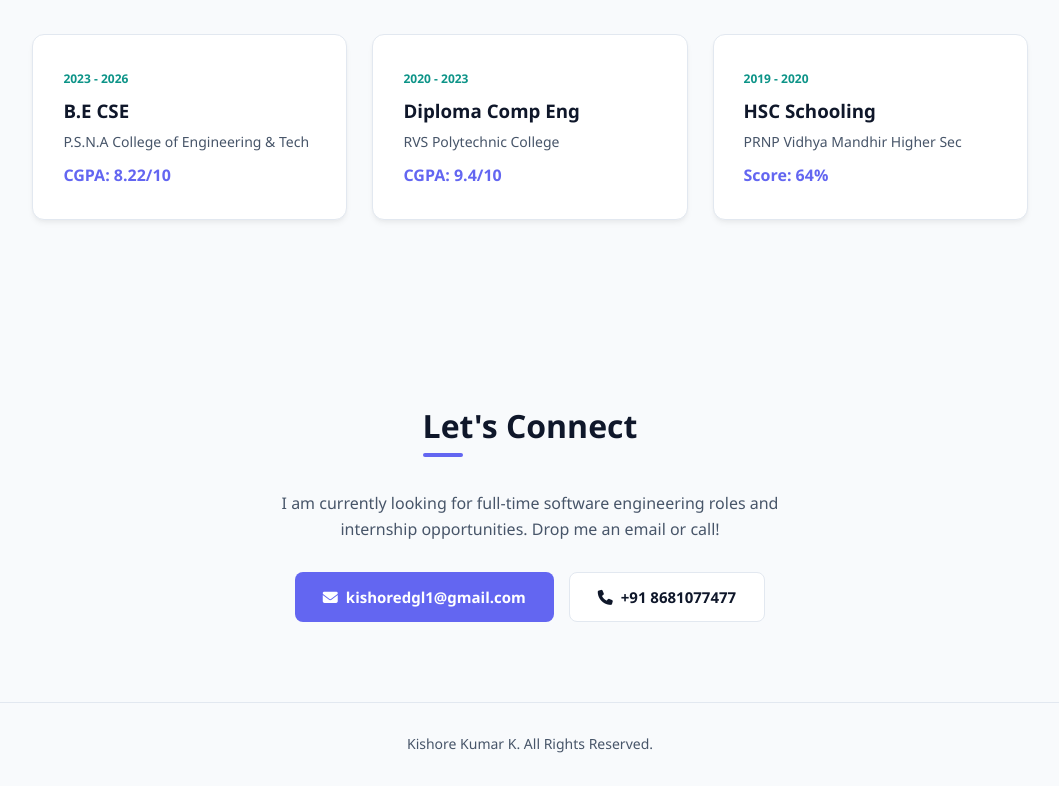
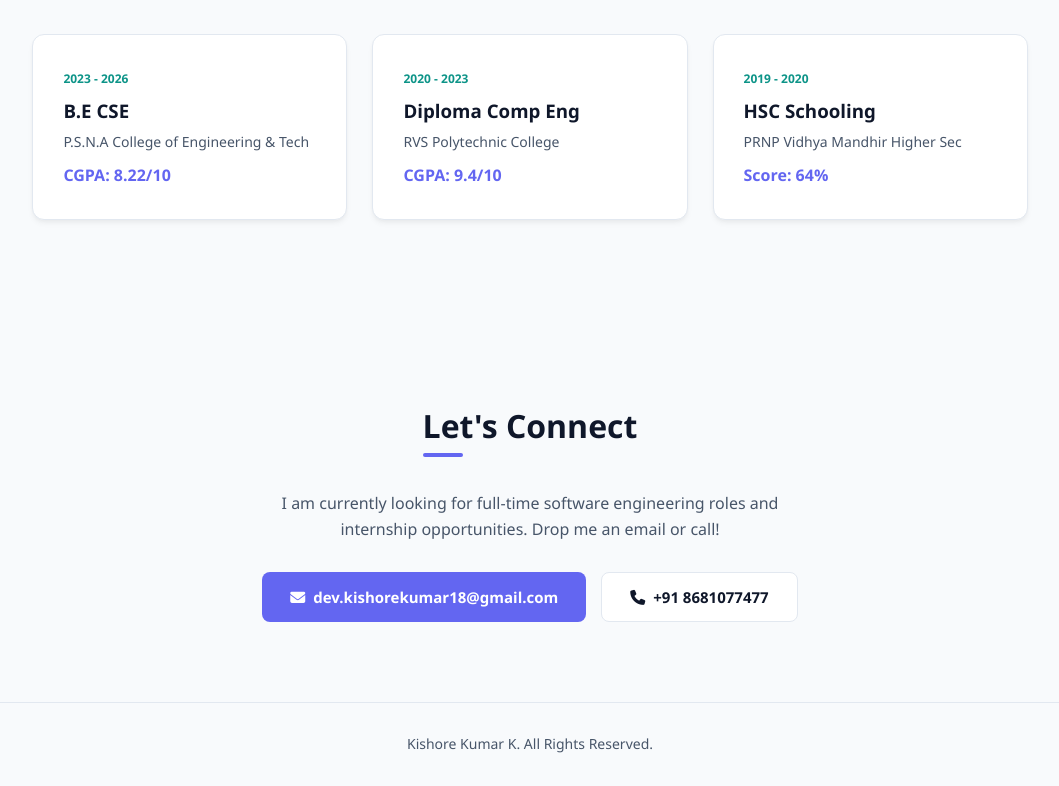
Before and after one commit to Kishorekumar-2004/personal-portfolio, a plain HTML site: page index.html in a window 1280 px wide. Shown: the part 3242-4028 px from the top of the page, without its empty margins (110-1169 px from the left). Drawn offline with Linux system fonts and the light colour scheme.

Commit message:
Update email contact in index.html

```diff
--- a/index.html
+++ b/index.html
@@ -444,7 +444,7 @@ footer {
     </p>
 
     <div style="display: flex; justify-content: center; gap: 15px; flex-wrap: wrap;">
-        <a href="mailto:kishoredgl1@gmail.com" class="btn primary"><i class="fas fa-envelope"></i> kishoredgl1@gmail.com</a>
+        <a href="mailto:dev.kishorekumar18@gmail.com" class="btn primary"><i class="fas fa-envelope"></i> dev.kishorekumar18@gmail.com</a>
         <a href="tel:+918681077477" class="btn outline"><i class="fas fa-phone"></i> +91 8681077477</a>
     </div>
 </section>
```
